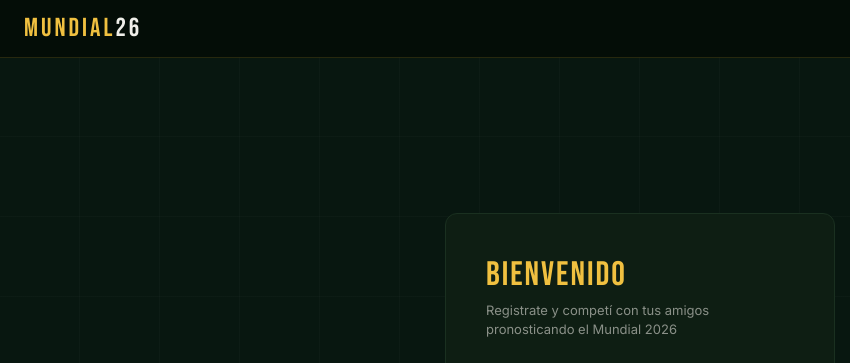
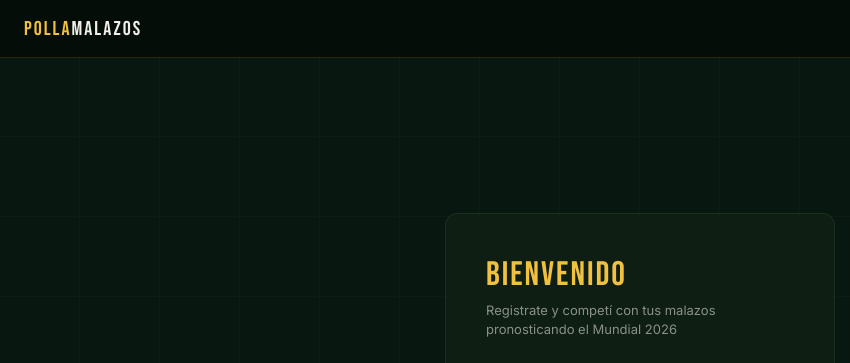
Before and after one commit to pablomletts-sys/mundial2026, a website: page public/index.html in a window 1280 px wide. Shown: the top 363 px of the page, 0-850 px from the left. Drawn offline with Linux system fonts and the light colour scheme.

Commit message:
rebrand: Polla Malazos

```diff
--- a/public/index.html
+++ b/public/index.html
@@ -3,7 +3,7 @@
 <head>
 <meta charset="UTF-8">
 <meta name="viewport" content="width=device-width, initial-scale=1.0">
-<title>Mundial 2026 — Pronósticos</title>
+<title>Polla Malazos — Mundial 2026</title>
 <link rel="preconnect" href="https://fonts.googleapis.com">
 <link href="https://fonts.googleapis.com/css2?family=Bebas+Neue&family=Inter:wght@300;400;500;600;700&family=JetBrains+Mono:wght@400;600&display=swap" rel="stylesheet">
 <style>
@@ -46,7 +46,7 @@ body{
   display:flex;align-items:center;justify-content:space-between;
   position:sticky;top:0;z-index:100;
 }
-.logo{font-family:var(--display);font-size:26px;letter-spacing:3px;color:var(--gold);cursor:pointer}
+.logo{font-family:var(--display);font-size:20px;letter-spacing:2px;color:var(--gold);cursor:pointer}
 .logo span{color:var(--chalk)}
 .nav{display:flex;gap:2px}
 .nav-btn{
@@ -321,7 +321,7 @@ body{
 
 <!-- TOPBAR -->
 <header class="topbar">
-  <div class="logo" onclick="goPage('home')">MUNDIAL<span>26</span></div>
+  <div class="logo" onclick="goPage('home')">POLLA<span>MALAZOS</span></div>
   <nav class="nav" id="mainNav" style="display:none">
     <button class="nav-btn active" onclick="goPage('home')" data-page="home">🏠 <span class="label">Inicio</span></button>
     <button class="nav-btn" onclick="goPage('fixtures')" data-page="fixtures">⚽ <span class="label">Partidos</span></button>
@@ -340,7 +340,7 @@ body{
   <div class="auth-wrap">
     <div class="auth-card">
       <div class="auth-title" id="authTitle">BIENVENIDO</div>
-      <div class="auth-sub" id="authSub">Registrate y competí con tus amigos pronosticando el Mundial 2026</div>
+      <div class="auth-sub" id="authSub">Registrate y competí con tus malazos pronosticando el Mundial 2026</div>
       <div class="error-msg" id="authError"></div>
       <div id="regFields">
         <div class="form-group"><label>Nombre completo</label><input type="text" id="regName" placeholder="Diego Hernández" autocomplete="name"></div>
@@ -357,7 +357,7 @@ body{
 <div class="page" id="page-home">
   <div class="hero">
     <div class="hero-eyebrow">🌎 Canadá · México · Estados Unidos</div>
-    <div class="hero-title">COPA DEL<br><span>MUNDO 2026</span></div>
+    <div class="hero-title">POLLA<br><span>MALAZOS</span></div>
     <div class="hero-stats">
       <div><div class="hero-stat-num">48</div><div class="hero-stat-label">Selecciones</div></div>
       <div><div class="hero-stat-num">104</div><div class="hero-stat-label">Partidos</div></div>
@@ -507,7 +507,7 @@ function toggleAuth() {
   authMode = authMode === 'register' ? 'login' : 'register';
   const r = authMode === 'register';
   document.getElementById('authTitle').textContent  = r ? 'BIENVENIDO' : 'INGRESAR';
-  document.getElementById('authSub').textContent    = r ? 'Registrate y competí pronosticando el Mundial 2026' : 'Ingresá a tu cuenta';
+  document.getElementById('authSub').textContent    = r ? 'Registrate y competí con tus malazos pronosticando el Mundial 2026' : 'Ingresá a tu cuenta';
   document.getElementById('authBtn').textContent    = r ? 'Crear cuenta' : 'Iniciar sesión';
   document.getElementById('regFields').style.display = r ? '' : 'none';
   document.getElementById('authToggle').innerHTML   = r
```
